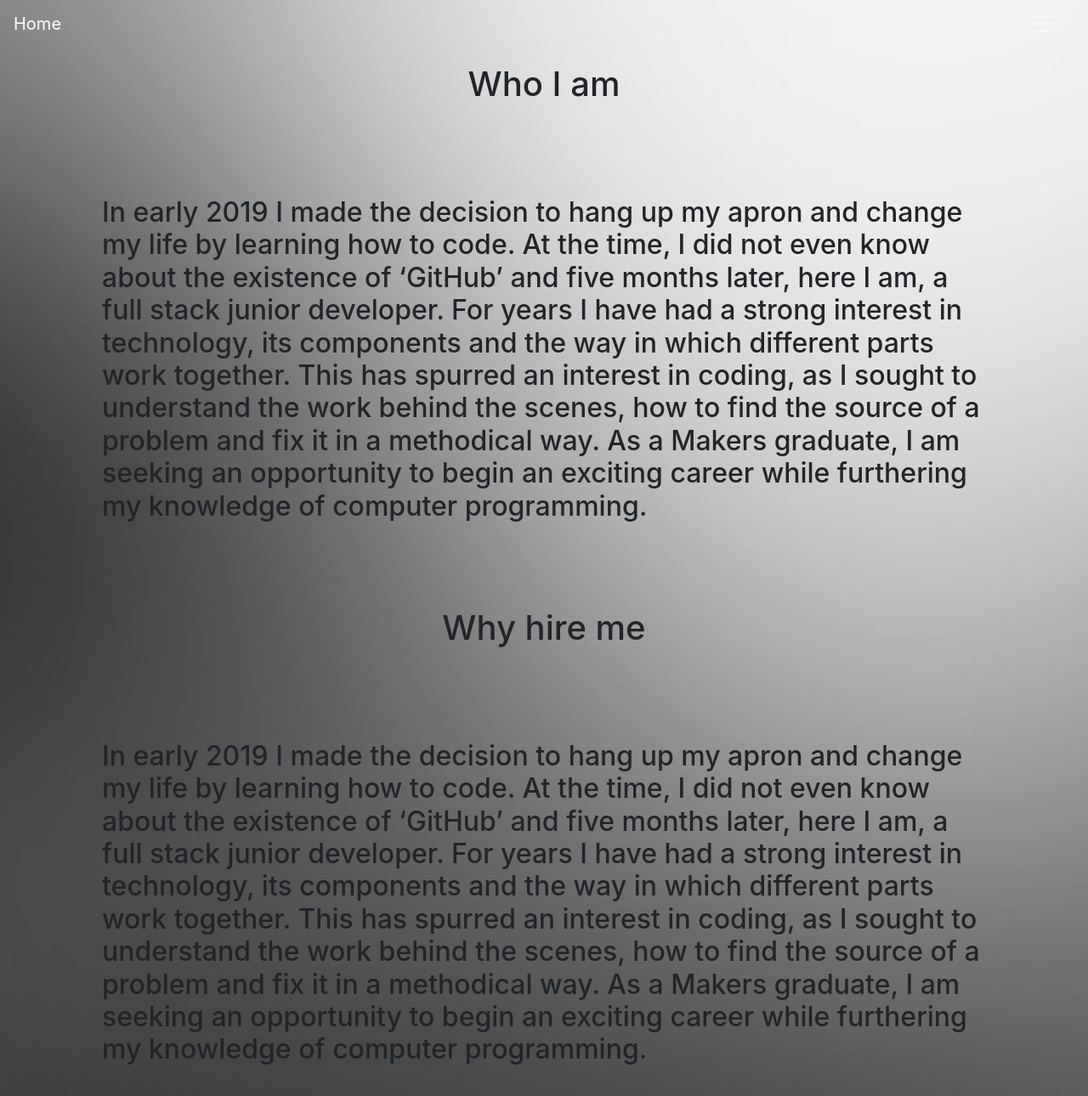
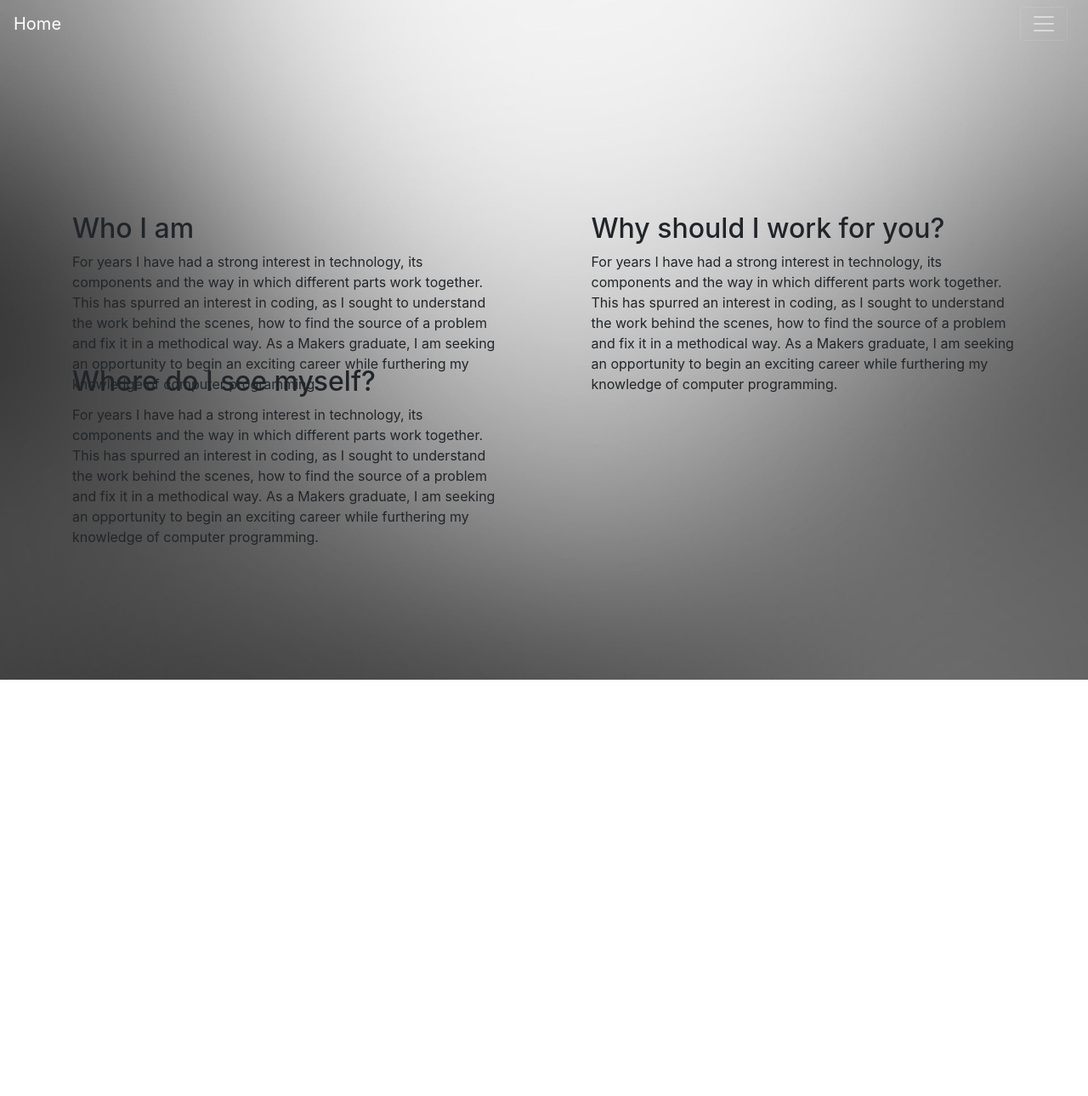
Before and after one commit to Mpinan/jaitone.github.io, a React (Create React App) app in the folder mario/: page /about in a window 1280 px wide. Shown: the whole page at 85% size. After the commit the page ends 800 px from the top, so only its background shows below. Built offline with nearby package versions, Linux system fonts and the light colour scheme.

Commit message:
Added about and projects

```diff
--- a/mario/src/Components/about.jsx
+++ b/mario/src/Components/about.jsx
@@ -1,71 +1,76 @@
 import React, { Component } from "react";
-import { Container } from "reactstrap";
+import {
+  Container,
+  Row,
+  Col,
+  Card,
+  Button,
+  CardTitle,
+  CardText
+} from "reactstrap";
 
 class About extends Component {
   state = {};
   render() {
     return (
+      <Container style={{ marginTop: "250px" }}>
+        <div style={{ marginBottom: "50px" }}>
           <div>
-        <Container>
-          <div
+            <span
               style={{
-              textAlign: "center",
-              margin: 50,
-              padding: 25,
-              border: 25
+                height: "180px",
+                float: "left",
+                width: "45%"
               }}
             >
-            <h1>Who I am</h1>
+              <h2>Who I am</h2>
+              For years I have had a strong interest in technology, its
+              components and the way in which different parts work together.
+              This has spurred an interest in coding, as I sought to understand
+              the work behind the scenes, how to find the source of a problem
+              and fix it in a methodical way. As a Makers graduate, I am seeking
+              an opportunity to begin an exciting career while furthering my
+              knowledge of computer programming.
+            </span>
           </div>
-
-          <h2
+          <div>
+            <span
               style={{
-              margin: 10,
-              padding: 25,
-              border: 25
+                height: "180px",
+                float: "right",
+                width: "45%"
               }}
             >
-            In early 2019 I made the decision to hang up my apron and change my
-            life by learning how to code. At the time, I did not even know about
-            the existence of ‘GitHub’ and five months later, here I am, a full
-            stack junior developer. For years I have had a strong interest in
-            technology, its components and the way in which different parts work
-            together. This has spurred an interest in coding, as I sought to
-            understand the work behind the scenes, how to find the source of a
-            problem and fix it in a methodical way. As a Makers graduate, I am
-            seeking an opportunity to begin an exciting career while furthering
-            my knowledge of computer programming.
-          </h2>
-          <div
+              <h2>Why should I work for you?</h2>
+              For years I have had a strong interest in technology, its
+              components and the way in which different parts work together.
+              This has spurred an interest in coding, as I sought to understand
+              the work behind the scenes, how to find the source of a problem
+              and fix it in a methodical way. As a Makers graduate, I am seeking
+              an opportunity to begin an exciting career while furthering my
+              knowledge of computer programming.
+            </span>
+          </div>
+        </div>
+        <div style={{ marginTop: "80px", float: "center" }}>
+          <p
             style={{
-              textAlign: "center",
-              margin: 50,
-              padding: 25,
-              border: 25
+              marginTop: "80px",
+              float: "center",
+              width: "45%"
             }}
           >
-            <h1>Why hire me</h1>
+            <h2>Where do I see myself?</h2>
+            For years I have had a strong interest in technology, its components
+            and the way in which different parts work together. This has spurred
+            an interest in coding, as I sought to understand the work behind the
+            scenes, how to find the source of a problem and fix it in a
+            methodical way. As a Makers graduate, I am seeking an opportunity to
+            begin an exciting career while furthering my knowledge of computer
+            programming.
+          </p>
         </div>
-          <h2
-            style={{
-              margin: 10,
-              padding: 25,
-              border: 25
-            }}
-          >
-            In early 2019 I made the decision to hang up my apron and change my
-            life by learning how to code. At the time, I did not even know about
-            the existence of ‘GitHub’ and five months later, here I am, a full
-            stack junior developer. For years I have had a strong interest in
-            technology, its components and the way in which different parts work
-            together. This has spurred an interest in coding, as I sought to
-            understand the work behind the scenes, how to find the source of a
-            problem and fix it in a methodical way. As a Makers graduate, I am
-            seeking an opportunity to begin an exciting career while furthering
-            my knowledge of computer programming.
-          </h2>
       </Container>
-      </div>
     );
   }
 }
--- /dev/null
+++ b/mario/src/Components/buttons.jsx
@@ -0,0 +1,46 @@
+import React, { Component } from "react";
+import { Button } from "reactstrap";
+
+const ButtonsHeader = props => {
+  return (
+    <div style={{ textAlign: "center" }}>
+      <h2>Welcome!</h2>
+      <h5>
+        In early 2019 I made the decision to hang up my apron and change my life
+        by learning how to code.
+        <br />
+        At the time, I did not even know about the existence of ‘GitHub’ or
+        "programming languages".
+        <br />
+        <br />
+        Few months later, here I am, a full stack junior developer.
+      </h5>
+      <Button
+        href="/about"
+        style={{
+          margin: 40,
+          padding: 25,
+          border: 25,
+          backgroundColor: "#7D758A"
+        }}
+        className="rounded-0"
+      >
+        About me
+      </Button>
+      <Button
+        href="/projects"
+        style={{
+          margin: 40,
+          padding: 25,
+          border: 25,
+          backgroundColor: "#7D758A"
+        }}
+        className="rounded-0"
+      >
+        Projects
+      </Button>
+    </div>
+  );
+};
+
+export default ButtonsHeader;
--- a/mario/src/Components/header.jsx
+++ b/mario/src/Components/header.jsx
@@ -1,7 +1,7 @@
 import React from "react";
-import { Jumbotron, Button } from "reactstrap";
+import { Jumbotron, Button, Container } from "reactstrap";
 import bgimage from "../Assets/header-computer-close3-1920x500.jpg";
-import PopUpModal from "./modals";
+import ButtonsHeader from "./buttons";
 // import About from "./about";
 
 const Header = props => {
@@ -9,9 +9,9 @@ const Header = props => {
     <div>
       <Jumbotron
         style={{
+          background: "transparent",
           backgroundImage: `url(${bgimage})`,
-          backgroundSize: "cover",
-          height: "100%"
+          backgroundSize: "cover"
         }}
       >
         <h1
@@ -23,14 +23,10 @@ const Header = props => {
         <div style={{ margin: 50, padding: 25, border: 25 }}>
           <p className="lead text-white">Junior Full Stack Developer.</p>
           <hr className="my-2 " />
-          <p className="lead">
-            <Button href="/about" color="info" className="rounded-0">
-              About me
-            </Button>
-          </p>
+          <p className="lead"></p>
         </div>
-        <PopUpModal />
       </Jumbotron>
+      <ButtonsHeader />
     </div>
   );
 };
--- a/mario/src/Components/modals.jsx
+++ /dev/null
@@ -1,115 +0,0 @@
-import React, { Component } from "react";
-import { Button, Modal, ModalHeader, ModalBody, Container } from "reactstrap";
-
-class PopUpModal extends Component {
-  state = {
-    modal2: false,
-    modal3: false,
-    modal4: false
-  };
-
-  handleToggle = nr => () => {
-    let modalNumber = "modal" + nr;
-    console.log(modalNumber);
-    this.setState({
-      [modalNumber]: !this.state[modalNumber]
-    });
-  };
-
-  render() {
-    return (
-      <div style={{ textAlign: "center" }}>
-        <Button
-          onClick={this.handleToggle(2).bind(this)}
-          style={{
-            margin: 50,
-            padding: 25,
-            border: 25,
-            backgroundColor: "#88A394"
-          }}
-          className="rounded-0 "
-        >
-          Team work and Adaptability.
-        </Button>
-
-        <Modal
-          isOpen={this.state.modal2}
-          toggle={this.handleToggle(2).bind(this)}
-        >
-          <ModalHeader toggle={this.handleToggle(2).bind(this)}>
-            Team work and Adaptability.
-          </ModalHeader>
-          <ModalBody>
-            <Container>
-              - I am driven person with a can-do attitude which allows me to
-              perform tasks over several hours while remaining my focused.
-              <br />- I consider myself as a positive person that always try to
-              look at the bright side even in I am in the middle of a "storm".
-            </Container>
-          </ModalBody>
-        </Modal>
-
-        <Button
-          onClick={this.handleToggle(3).bind(this)}
-          style={{
-            margin: 50,
-            padding: 25,
-            border: 25,
-            backgroundColor: "#88A394"
-          }}
-          className="rounded-0"
-        >
-          Managing and Work under pressure
-        </Button>
-        <Modal
-          isOpen={this.state.modal3}
-          toggle={this.handleToggle(3).bind(this)}
-        >
-          <ModalHeader toggle={this.handleToggle(3).bind(this)}>
-            Managing and Work under pressure
-          </ModalHeader>
-          <ModalBody>
-            - During my work as a chef, large groups of people were served in 3
-            hours.
-            <br />
-            - I was able to manage a small team so the food would come out
-            quickly and with high quality.
-            <br />- Meeting tight deadlines have been developed. During
-            lunchtime, apart from hundreds of people, takeaway orders were taken
-            too.
-          </ModalBody>
-        </Modal>
-        <Button
-          onClick={this.handleToggle(4).bind(this)}
-          style={{
-            margin: 50,
-            padding: 25,
-            border: 25,
-            backgroundColor: "#88A394"
-          }}
-          className="rounded-0"
-        >
-          Resilient with a Can-do attitude
-        </Button>
-        <Modal
-          isOpen={this.state.modal4}
-          toggle={this.handleToggle(4).bind(this)}
-        >
-          <ModalHeader toggle={this.handleToggle(4).bind(this)}>
-            Resilient with a Can-do attitude
-          </ModalHeader>
-          <ModalBody>
-            - In Makers, we were put with different pairs every week as well as
-            in the group projects.
-            <br />- I believe that teamwork is the most valuable as one can get
-            more ideas from it and hear different opinions as well as getting
-            good feedback. I am also able to adapt to every person and its
-            needs.
-          </ModalBody>
-        </Modal>
-      </div>
-    );
-  }
-}
-
-export default PopUpModal;
--- a/mario/src/Components/navBar.jsx
+++ b/mario/src/Components/navBar.jsx
@@ -17,8 +17,12 @@ const NavBar = () => {
   return (
     <div>
       <Navbar
-        className="navbar fixed-top navbar-dark "
-        style={{ backgroundColor: "transparent" }}
+        className="navbar fixed-top navbar-dark"
+        style={{
+          backgroundColor: "transparent",
+          position: "center",
+          marginBottom: "0px"
+        }}
       >
         <NavbarBrand href="/" className="mr-auto">
           Home
--- a/mario/src/index.css
+++ b/mario/src/index.css
@@ -8,6 +8,15 @@ body {
   /* background-color: #a9a9a9; */
   background: url("Assets//107669.jpg");
   background-size: cover;
+  background-repeat: no-repeat;
+}
+
+@media only screen and (min-device-width: 400px) {
+  body {
+    background: url("Assets//107669.jpg");
+    background-repeat: no-repeat;
+    background-size: cover;
+  }
 }
 
 code {
```
Also changed, not shown: mario/src/Components/carousel.jsx (deleted, +0 -33 lines), mario/src/Components/projects.jsx (+132 -64 lines). Lines whose indentation alone changed are shown as unchanged.
